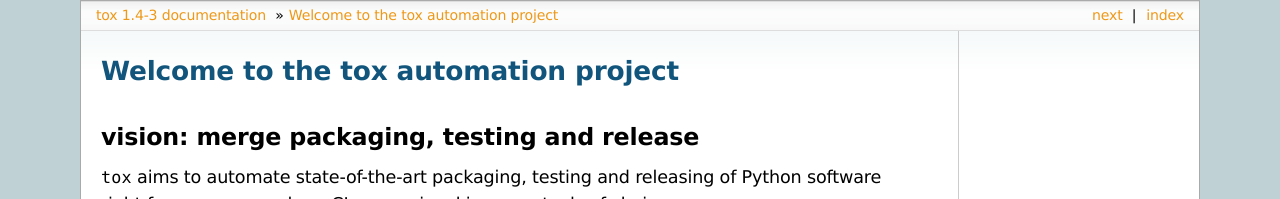
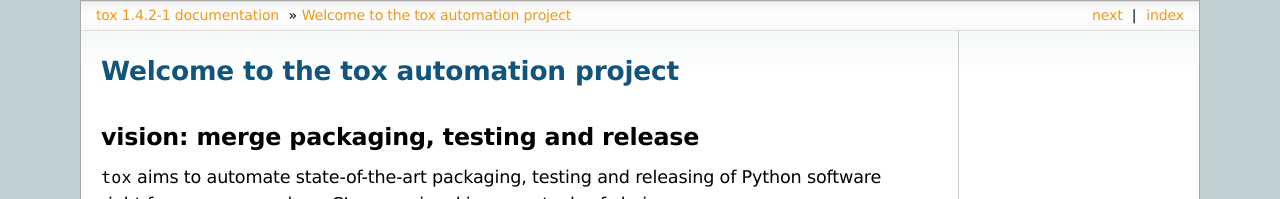
Before and after one commit to msabramo/tox, a Sphinx documentation site: the page built from doc/index.txt, in a window 1280 px wide and 900 px high. Shown: the top 199 px of the window. Built offline with Sphinx 7.4.7, drawn with Linux system fonts in a browser that asks for light colours; pages that are not in the unit, such as notebooks, are missing from menus; some of the changed text lies outside the part shown.

Commit message:
bump doc version as well

```diff
--- a/doc/conf.py
+++ b/doc/conf.py
@@ -48,7 +48,7 @@
 # built documents.
 #
 # The short X.Y version.
-release = version = "1.4-3"
+release = version = "1.4.2-1"
 # The full version, including alpha/beta/rc tags.
 
 # The language for content autogenerated by Sphinx. Refer to documentation
```
